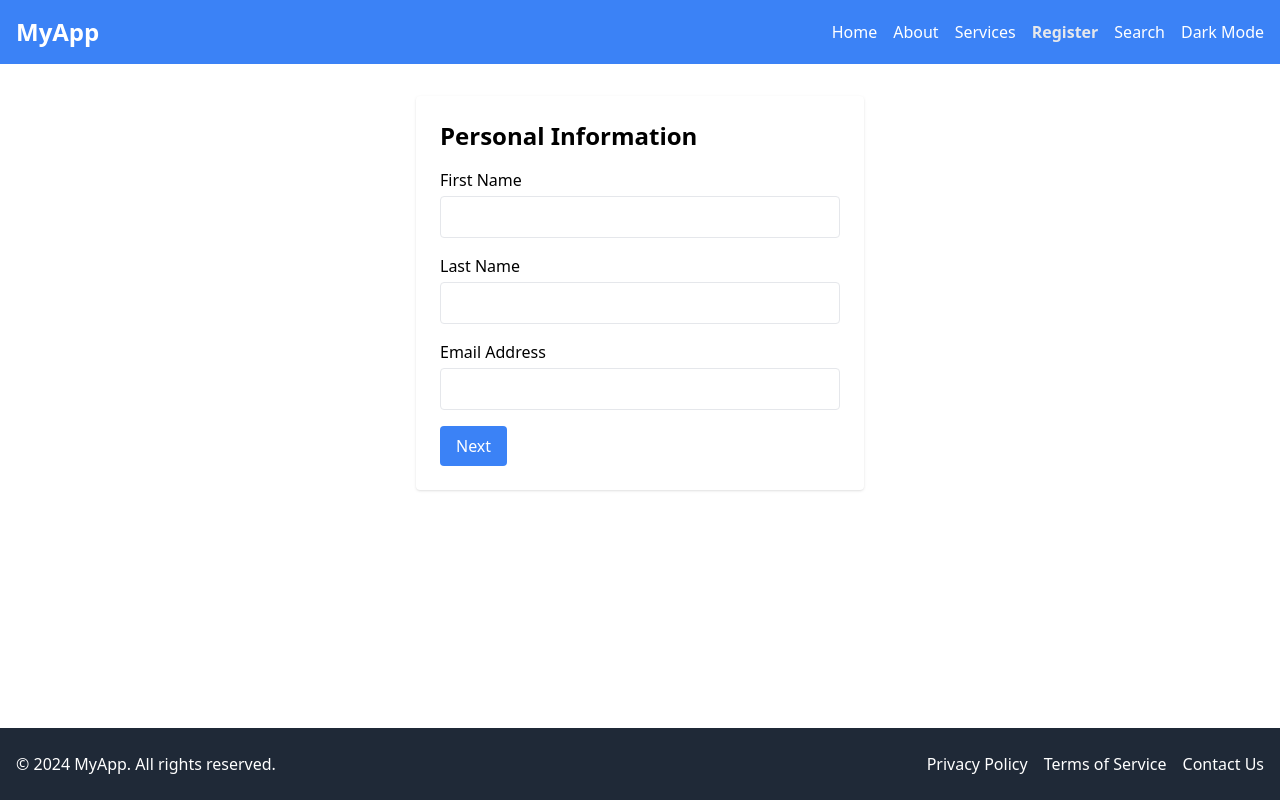
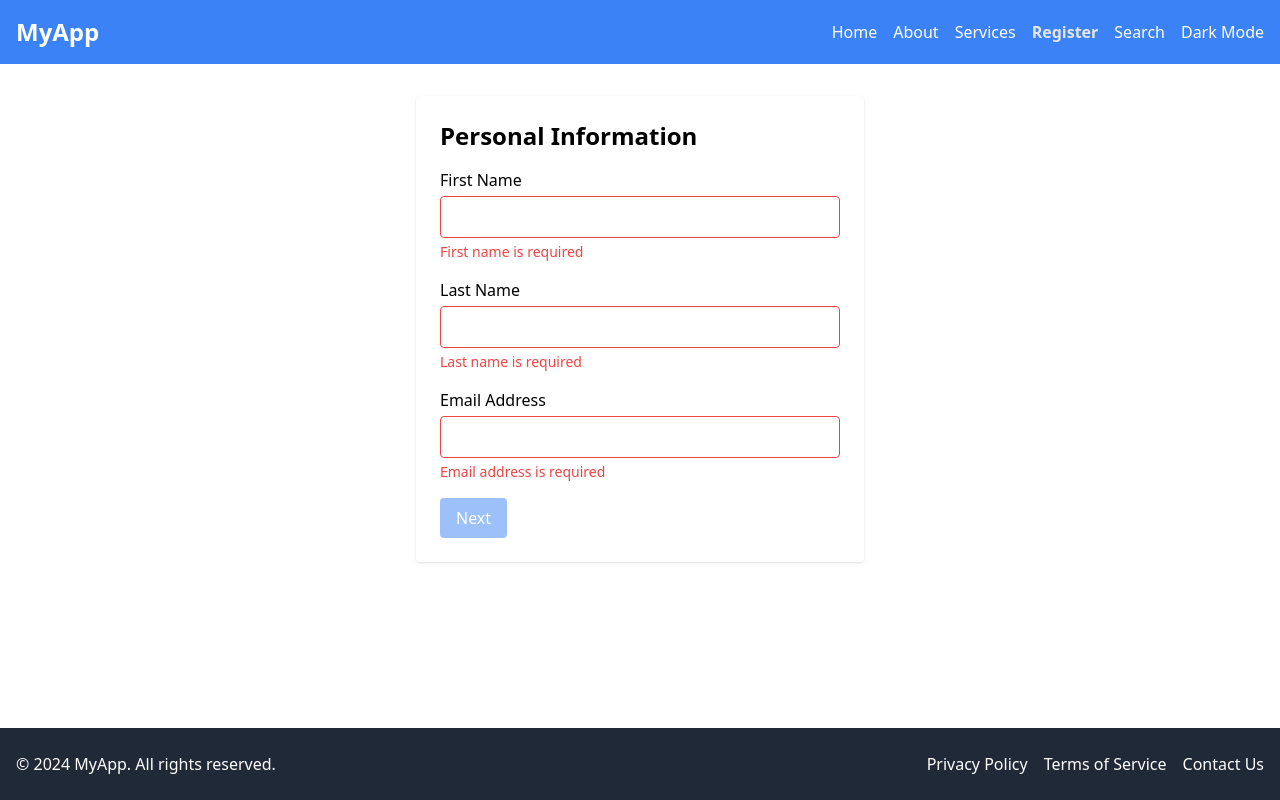
Before and after one commit to OwlPharaoh20/JS100Doc-3-4-react-responsive-navbar-and-footer, a React (Vite) app: page /register in a window 1280 px wide. Built offline with nearby package versions, Linux system fonts and the light colour scheme.

Commit message:
Disable 'Next' or 'Submit' Button Until Valid added

```diff
--- a/src/components/MultiStepForm.jsx
+++ b/src/components/MultiStepForm.jsx
@@ -1,5 +1,5 @@
 // src/components/MultiStepForm.jsx
-import React, { useState } from 'react';
+import React, { useState,useEffect } from 'react';
 import { useNavigate } from 'react-router-dom';
 
 
@@ -15,6 +15,7 @@ const MultiStepForm = () => {
     confirmPassword: '',
   });
 
+
   // State to track the current step
   const [currentStep, setCurrentStep] = useState(1);
 
@@ -23,6 +24,12 @@ const MultiStepForm = () => {
 
   // Initialize navigate
   const navigate = useNavigate();
+
+  const [isStepValid, setIsStepValid] = useState(false);
+
+  useEffect(() => {
+    validateStep();
+  }, [formData, currentStep]);
 
 
   // Function to handle input changes
@@ -201,7 +208,9 @@ const nextStep = () => {
     }
 
     setErrors(stepErrors);
-    return Object.keys(stepErrors).length === 0;
+  const isValid = Object.keys(stepErrors).length === 0;
+  setIsStepValid(isValid);
+  return isValid;
   };
 
 
@@ -269,10 +278,14 @@ const nextStep = () => {
             <button
   type="button"
   onClick={nextStep}
-        className="bg-blue-500 text-white px-4 py-2 rounded hover:bg-blue-600"
+  className={`bg-blue-500 text-white px-4 py-2 rounded hover:bg-blue-600 ${
+    !isStepValid ? 'opacity-50 cursor-not-allowed' : ''
+  }`}
+  disabled={!isStepValid}
 >
   Next
 </button>
+
             </div>
           </div>
         )}
@@ -355,10 +368,14 @@ const nextStep = () => {
               <button
   type="button"
   onClick={nextStep}
-                className="bg-blue-500 text-white px-4 py-2 rounded hover:bg-blue-600"
+  className={`bg-blue-500 text-white px-4 py-2 rounded hover:bg-blue-600 ${
+    !isStepValid ? 'opacity-50 cursor-not-allowed' : ''
+  }`}
+  disabled={!isStepValid}
 >
   Next
 </button>
+
             </div>
           </div>
         )}
@@ -390,10 +407,14 @@ const nextStep = () => {
               </button>
               <button
   type="submit"
-                className="bg-green-500 text-white px-4 py-2 rounded hover:bg-green-600"
+  className={`bg-green-500 text-white px-4 py-2 rounded hover:bg-green-600 ${
+    !isStepValid ? 'opacity-50 cursor-not-allowed' : ''
+  }`}
+  disabled={!isStepValid}
 >
   Submit
 </button>
+
             </div>
           </div>
         )}
```
Lines whose indentation alone changed are shown as unchanged.
